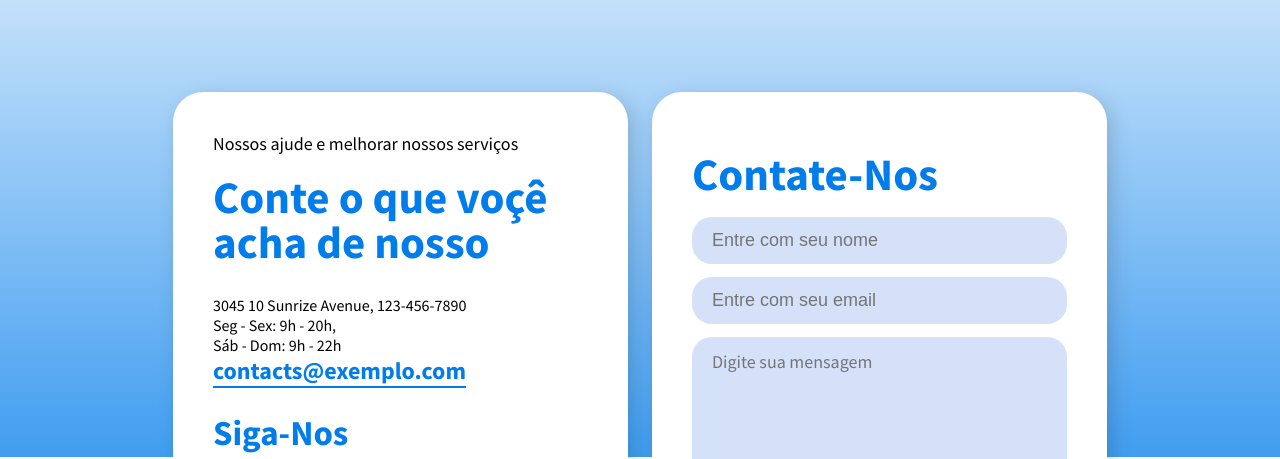
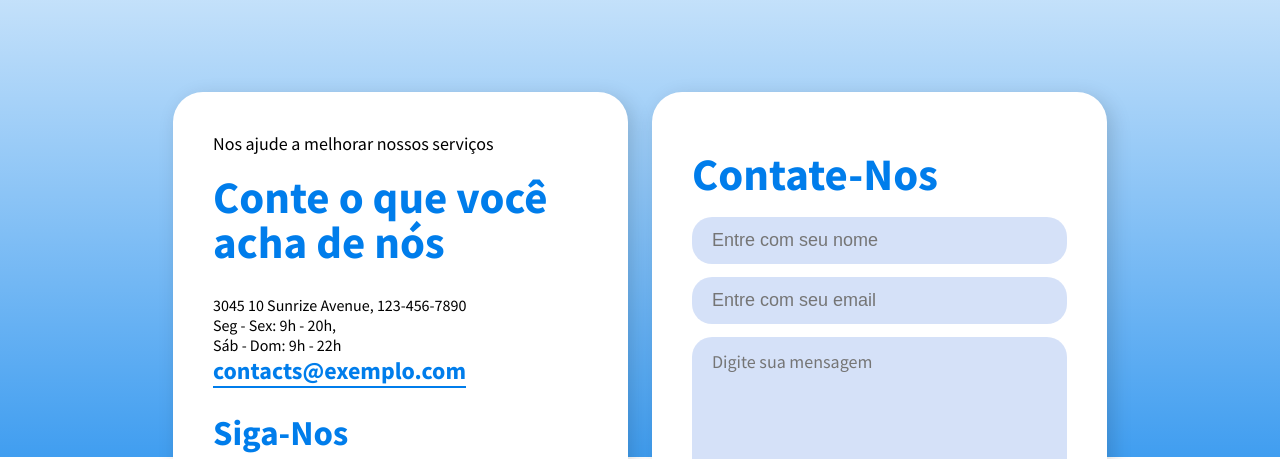
Before and after one commit to MicaelaPinheiroDS/tech-academy-desafio-modulo-v, a plain HTML site: page index.html in a window 1280 px wide. Shown: the part 1560-2019 px from the top of the page. Drawn offline with Linux system fonts and the light colour scheme.

Commit message:
correcting spelling mistake

```diff
--- a/index.html
+++ b/index.html
@@ -168,8 +168,8 @@
   <section id="contact">
     <div class="content-contact">
       <div class="info-contact">
-        <h4>Nossos ajude e melhorar nossos serviços</h4>
-        <h1>Conte o que voçê acha de nosso</h1>
+        <h4>Nos ajude a melhorar nossos serviços</h4>
+        <h1>Conte o que você acha de nós</h1>
         <div>
           <p>3045 10 Sunrize Avenue, 123-456-7890</p>
           <p>Seg - Sex: 9h - 20h,</p>
```
